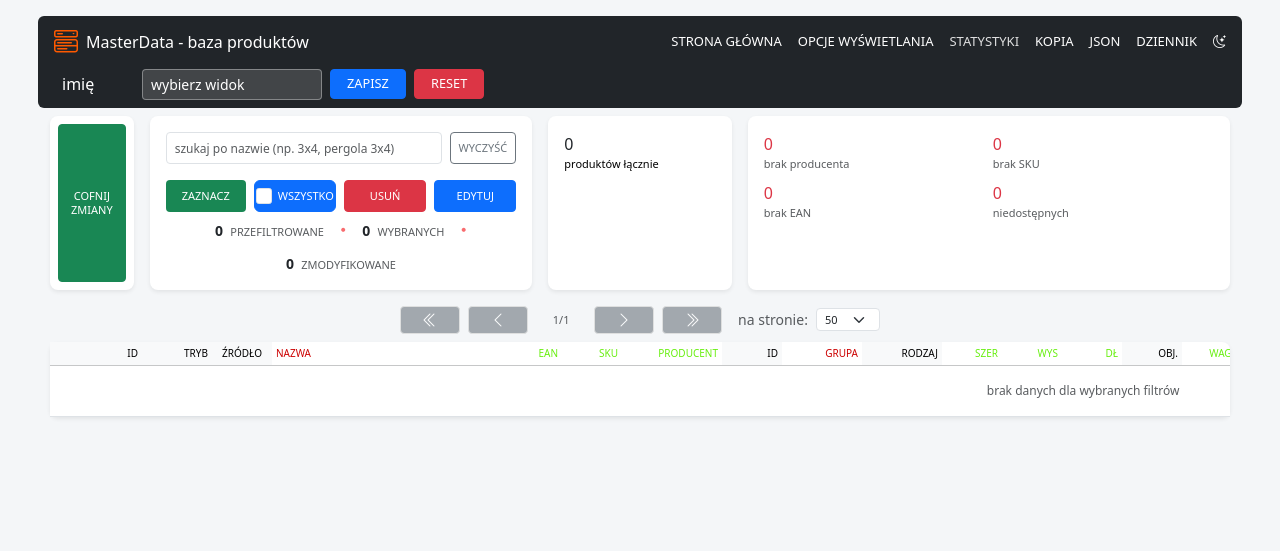
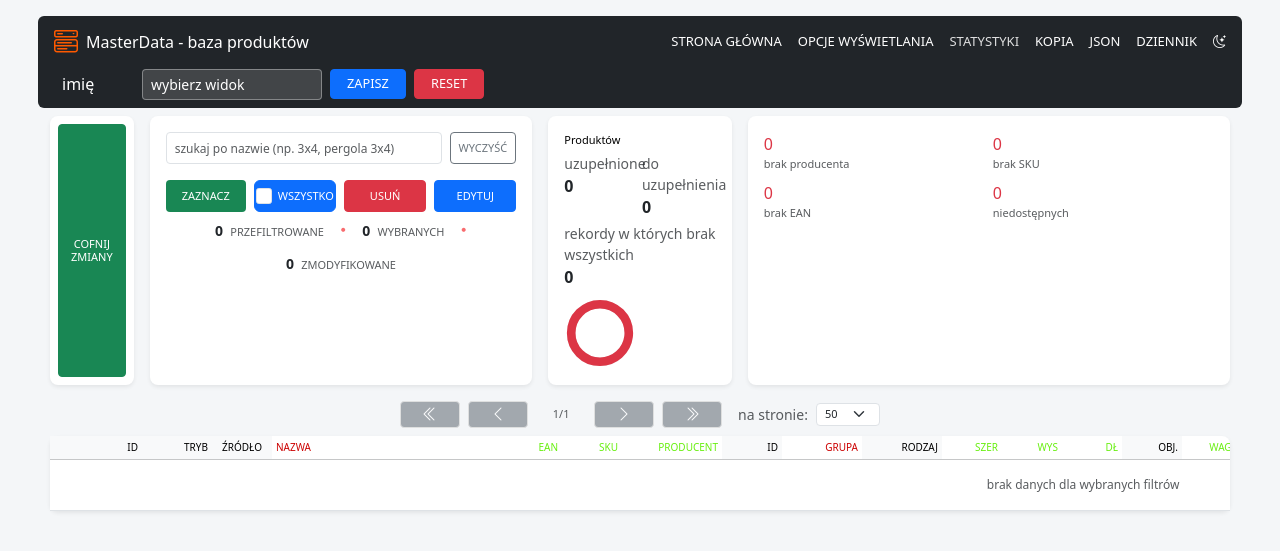
Before and after one commit to batgraf/masterdata, a Flask app: page / in a window 1280 px wide. Shown: the top 551 px of the page. Run offline with Flask 3, Linux system fonts and the light colour scheme; data that the repository does not hold is empty; some libraries are stand-ins or nearby versions.

Commit message:
zmiana 78: blok3 Produktów, uzupełnione/do uzupełnienia, brak wszystkich, donut
Made-with: Cursor

```diff
--- a/ZMIANY.txt
+++ b/ZMIANY.txt
@@ -77,3 +77,5 @@
 74. 2026-02-28 19:55 - zmiana motywu jasny/ciemny bez animacji (usunięty transition) – natychmiastowe przełączenie
 75. 2026-02-28 19:58 - usunięta animacja komórek tabeli (transition background-color z wierszy i komórek)
 76. 2026-02-28 20:00 - bloki: podział dawnego bloku 3 na dwa – blok 3 (3/12) produktów łącznie, blok 4 (4/12) brak producenta/SKU/EAN/niedostępnych
+77. 2026-02-28 20:02 - bloki: blok 3 → 2/12, blok 4 → 5/12
+78. 2026-02-28 20:10 - blok 3: „Produktów”, uzupełnione / do uzupełnienia, rekordy brak wszystkich, wykres donut (niebieski/czerwony, przerwa)
--- a/app.py
+++ b/app.py
@@ -573,6 +573,48 @@ def index():
 
     total_count = len(products)
 
+    # Uzupełnione = ma wszystkie wymagane: producent, waga>0, wymiary (co najmniej jeden), ceny (co najmniej jedną), EAN, SKU
+    def _has_required_all(p):
+        if not isinstance(p, dict):
+            return False
+        if is_missing(p.get("Nazwa_producenta")):
+            return False
+        if is_missing_weight(p.get("Waga_brutto")):
+            return False
+        dl = p.get("Dlugosc"); sz = p.get("Szerokosc"); wy = p.get("Wysokosc")
+        has_dim = not is_missing(dl) and float(dl or 0) > 0 or not is_missing(sz) and float(sz or 0) > 0 or not is_missing(wy) and float(wy or 0) > 0
+        if not has_dim:
+            return False
+        c_zak = p.get("Cena_zakupu_netto"); c_spr = p.get("Cena_sprzedazy_netto")
+        has_price = (not is_missing(c_zak) and float(c_zak or 0) > 0) or (not is_missing(c_spr) and float(c_spr or 0) > 0)
+        if not has_price:
+            return False
+        if is_missing(p.get("EAN")) or is_missing(p.get("SKU")):
+            return False
+        return True
+
+    # Brak wszystkich = brak producenta i (brak wagi lub 0) i brak wymiarów i brak cen i brak EAN i brak SKU
+    def _has_required_none(p):
+        if not isinstance(p, dict):
+            return True
+        if not is_missing(p.get("Nazwa_producenta")):
+            return False
+        if not is_missing_weight(p.get("Waga_brutto")) and float(p.get("Waga_brutto") or 0) > 0:
+            return False
+        dl = p.get("Dlugosc"); sz = p.get("Szerokosc"); wy = p.get("Wysokosc")
+        if (not is_missing(dl) and float(dl or 0) > 0) or (not is_missing(sz) and float(sz or 0) > 0) or (not is_missing(wy) and float(wy or 0) > 0):
+            return False
+        c_zak = p.get("Cena_zakupu_netto"); c_spr = p.get("Cena_sprzedazy_netto")
+        if (not is_missing(c_zak) and float(c_zak or 0) > 0) or (not is_missing(c_spr) and float(c_spr or 0) > 0):
+            return False
+        if not is_missing(p.get("EAN")) or not is_missing(p.get("SKU")):
+            return False
+        return True
+
+    count_uzupelnione = sum(1 for p in products if _has_required_all(p))
+    count_do_uzupelnienia = total_count - count_uzupelnione
+    count_brak_wszystkich = sum(1 for p in products if _has_required_none(p))
+
     # wybrane – na razie 0 (brak mechanizmu zaznaczania)
     selected_count = 0
 
@@ -601,6 +643,9 @@ def index():
         "index.html",
         total_count=total_count,
         selected_count=selected_count,
+        count_uzupelnione=count_uzupelnione,
+        count_do_uzupelnienia=count_do_uzupelnienia,
+        count_brak_wszystkich=count_brak_wszystkich,
         missing_producer=missing_producer,
         missing_sku=missing_sku,
         missing_ean=missing_ean,
--- a/templates/index.html
+++ b/templates/index.html
@@ -744,6 +744,9 @@
       .block2-stat-label {
         font-size: 11px;
         margin-left: 0.45rem;
+      }
+      [data-bs-theme="dark"] .blok3-donut circle:first-of-type {
+        stroke: #343a40;
       }
       /* Tylko wybrane nagłówki kolumn – kolor #68ef10 */
       table.products-table thead th[data-col="EAN"],
@@ -1057,10 +1060,35 @@
 
         <div class="col-12 col-lg-2">
           <div class="p-3 bg-white rounded-3 shadow-sm h-100 d-flex flex-column justify-content-start">
-            <div class="row g-2">
-              <div class="col-12">
-                <div class="stat-number">{{ total_count }}</div>
-                <div class="stat-label">produktów łącznie</div>
+            <div class="d-flex align-items-stretch gap-2 flex-wrap">
+              <div class="flex-grow-1 min-w-0">
+                <div class="stat-label mb-1">Produktów</div>
+                <div class="row g-1 small">
+                  <div class="col-6">
+                    <span class="text-muted">uzupełnione</span>
+                    <div class="stat-number small fw-bold">{{ count_uzupelnione }}</div>
+                  </div>
+                  <div class="col-6">
+                    <span class="text-muted">do uzupełnienia</span>
+                    <div class="stat-number small fw-bold">{{ count_do_uzupelnienia }}</div>
+                  </div>
+                </div>
+                <div class="mt-1 small text-muted">rekordy w których brak wszystkich</div>
+                <div class="stat-number small fw-bold">{{ count_brak_wszystkich }}</div>
+              </div>
+              <div class="blok3-donut-wrap flex-shrink-0" style="width: 72px; height: 72px;">
+                {% set total = total_count or 1 %}
+                {% set u = count_uzupelnione or 0 %}
+                {% set d = count_do_uzupelnienia or 0 %}
+                {% set circ = 251 %}
+                {% set gap = 5 %}
+                {% set len_blue = (u / total) * (circ - gap) if total and u >= 0 else 0 %}
+                {% set len_red = (d / total) * (circ - gap) if total and d >= 0 else 0 %}
+                <svg viewBox="0 0 100 100" class="blok3-donut" aria-hidden="true">
+                  <circle cx="50" cy="50" r="40" fill="none" stroke="#e9ecef" stroke-width="12"/>
+                  <circle cx="50" cy="50" r="40" fill="none" stroke="#0d6efd" stroke-width="12" stroke-linecap="butt" stroke-dasharray="{{ len_blue }} {{ circ }}" stroke-dashoffset="0"/>
+                  <circle cx="50" cy="50" r="40" fill="none" stroke="#dc3545" stroke-width="12" stroke-linecap="butt" stroke-dasharray="{{ gap }} {{ len_red }} {{ circ }}" stroke-dashoffset="{{ -len_blue }}"/>
+                </svg>
               </div>
             </div>
           </div>
```
